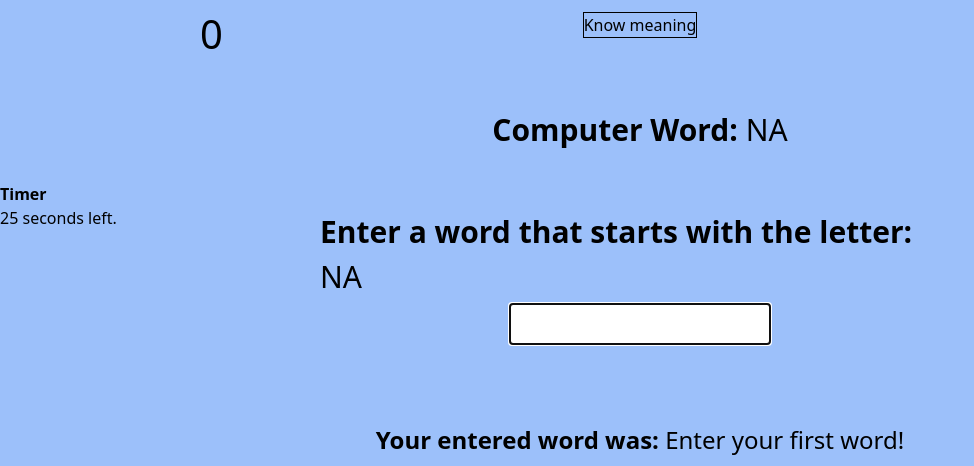
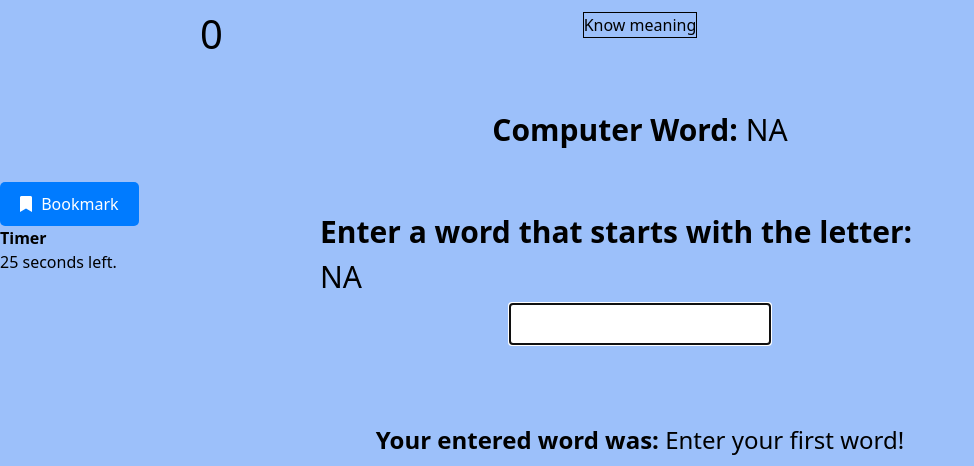
Before and after one commit to iakhil/wordatlas, a Django app: page / in a window 1280 px wide. Shown: the part 156-622 px from the top of the page, without its empty margins (0-974 px from the left). Run offline with Django 3.2, Linux system fonts and the light colour scheme; parts of the project's set-up code (start-up, migrations or seed data) failed here and were passed over; some libraries are stand-ins or nearby versions.

Commit message:
Add bookmark button

```diff
--- a/words/templates/home.html
+++ b/words/templates/home.html
@@ -4,6 +4,8 @@
     <meta charset="UTF-8">
     <meta http-equiv="X-UA-Compatible" content="IE=edge">
     <script src="https://cdn.tailwindcss.com"></script>
+    <link rel="stylesheet" href="https://cdnjs.cloudflare.com/ajax/libs/font-awesome/6.0.0-beta3/css/all.min.css" />
+
     <meta name="viewport" content="width=device-width, initial-scale=1.0">
     <title>Word Atlas</title>
 </head>
@@ -124,6 +126,21 @@
 }
 
 
+.bookmark-button {
+  background-color: #007bff;
+  color: white;
+  border: none;
+  padding: 10px 20px;
+  cursor: pointer;
+  font-size: 16px;
+  border-radius: 5px;
+}
+
+.bookmark-button i {
+  margin-right: 5px;
+}
+
+
 </style>
 
 
@@ -152,6 +169,11 @@
 </div>
 <p class="message"><b>Your entered word was:</b>  {{message}} </p>
 <p class="score"><b>Score </b> <br> {{score}} </p>
+<button class="bookmark-button">
+    <i class="fas fa-bookmark"></i> Bookmark
+  </button>
+
+
 
 <p><b>Timer</b></p>
 <span id="timer">30</span> seconds left.
```
